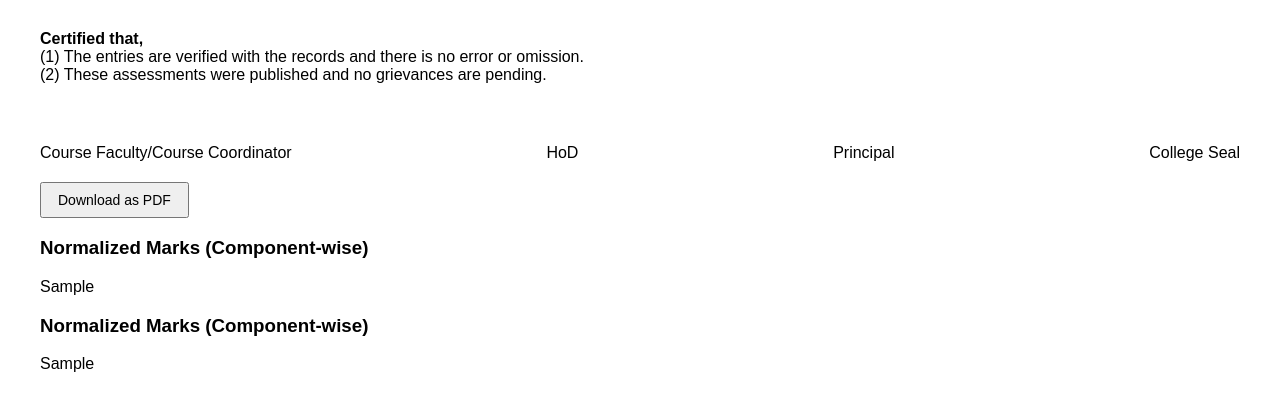
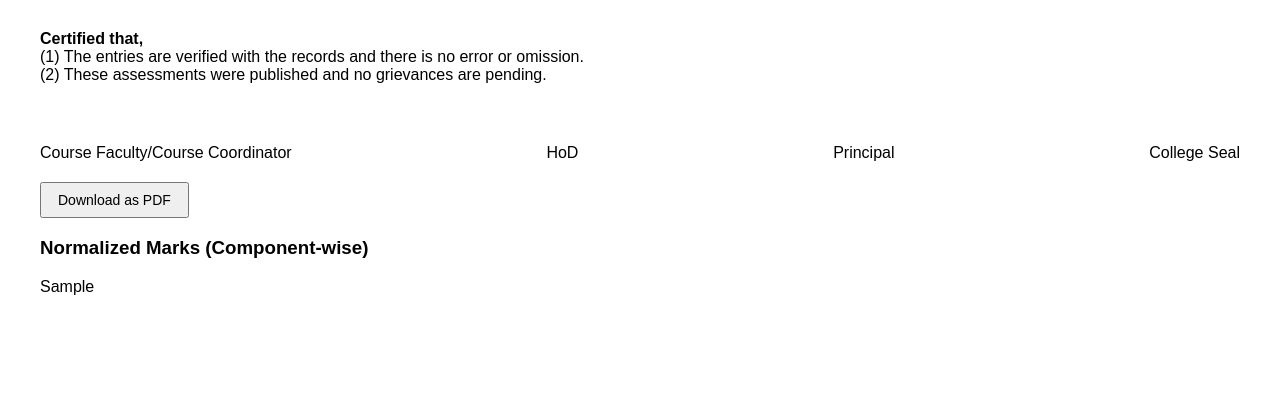
Before and after one commit to mtctacin/co-internal-marks-tool, a Flask app: template templates/preview.html in a window 1280 px wide. Shown: the part 436-849 px from the top of the page. After the commit the page ends 731 px from the top, so only its background shows below. Run offline with Flask 3, Linux system fonts and the light colour scheme; the template is opened without the code that fills it: most values are stand-ins (such as "Sample title", 1, 10 or a date in 2020); form fields are guessed from the names that the template uses.

Commit message:
Attempt MGU CCA format-9

```diff
--- a/templates/preview.html
+++ b/templates/preview.html
@@ -166,9 +166,6 @@ function downloadPDF() {
 <h3>Normalized Marks (Component-wise)</h3>
 {{table1|safe}}
 </div>
-<h3>Normalized Marks (Component-wise)</h3>
-
-{{table1|safe}}
 
 </body>
 
```
